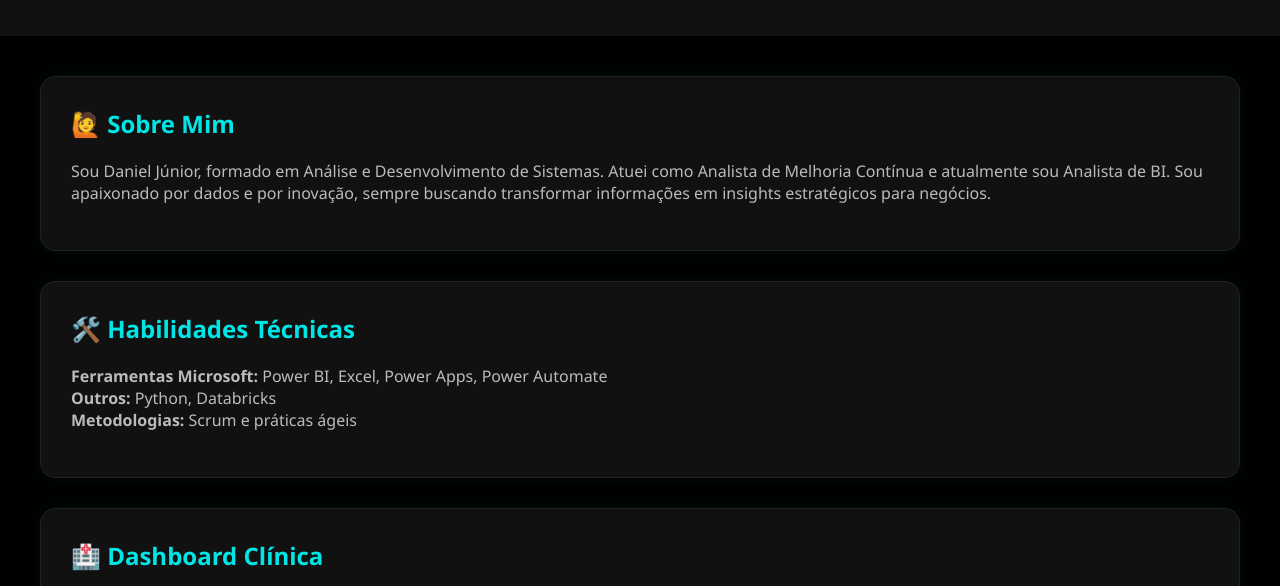
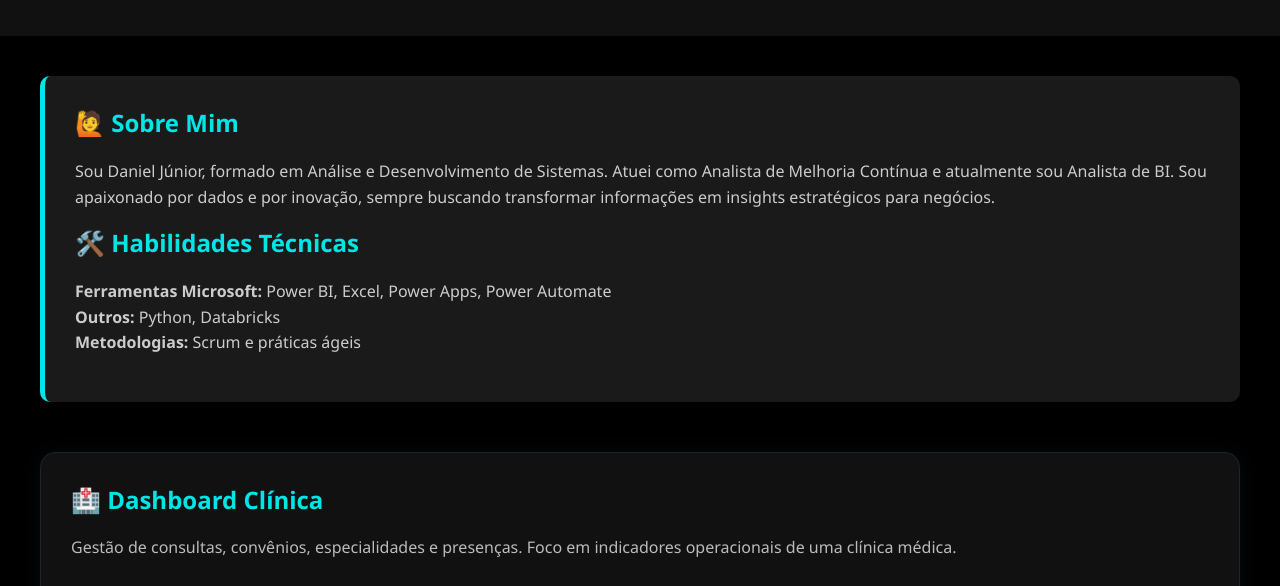
Before and after one commit to CieslikJr/PowerBi, a plain HTML site: page index.html in a window 1280 px wide. Shown: the part 191-777 px from the top of the page. Drawn offline with Linux system fonts and the light colour scheme.

Commit message:
Update index.html

```diff
--- a/index.html
+++ b/index.html
@@ -34,6 +34,24 @@
       margin: auto;
       padding: 40px 20px;
       position: relative;
+    }
+
+    .intro-section {
+      background-color: #1a1a1a;
+      border-left: 5px solid #00e6e6;
+      padding: 30px;
+      margin-bottom: 50px;
+      border-radius: 10px;
+    }
+
+    .intro-section h2 {
+      margin-top: 0;
+      color: #00e6e6;
+    }
+
+    .intro-section p {
+      color: #ccc;
+      line-height: 1.6;
     }
 
     .card {
@@ -87,17 +105,14 @@
   </header>
 
   <div class="container">
-    <div class="card">
+    <div class="intro-section">
       <h2>🙋 Sobre Mim</h2>
       <p>Sou Daniel Júnior, formado em Análise e Desenvolvimento de Sistemas. Atuei como Analista de Melhoria Contínua e atualmente sou Analista de BI. Sou apaixonado por dados e por inovação, sempre buscando transformar informações em insights estratégicos para negócios.</p>
-    </div>
-
-    <div class="card">
       <h2>🛠️ Habilidades Técnicas</h2>
       <p>
         <strong>Ferramentas Microsoft:</strong> Power BI, Excel, Power Apps, Power Automate<br />
         <strong>Outros:</strong> Python, Databricks<br />
-        <strong>Metodologias:</strong> Scrum e práticas ágeis<br />
+        <strong>Metodologias:</strong> Scrum e práticas ágeis
       </p>
     </div>
 
```
